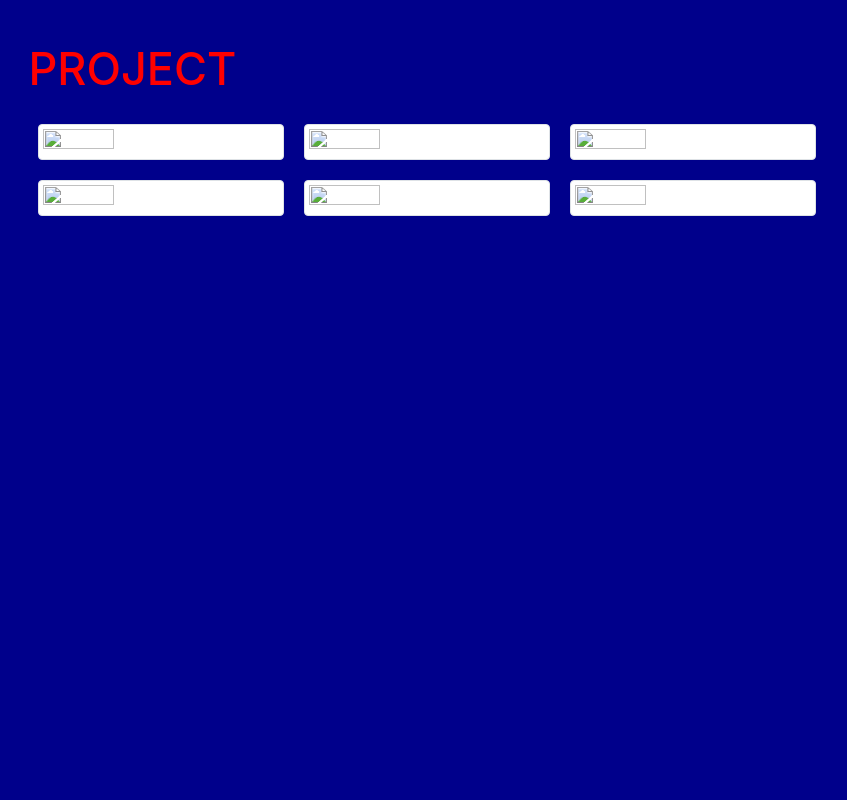
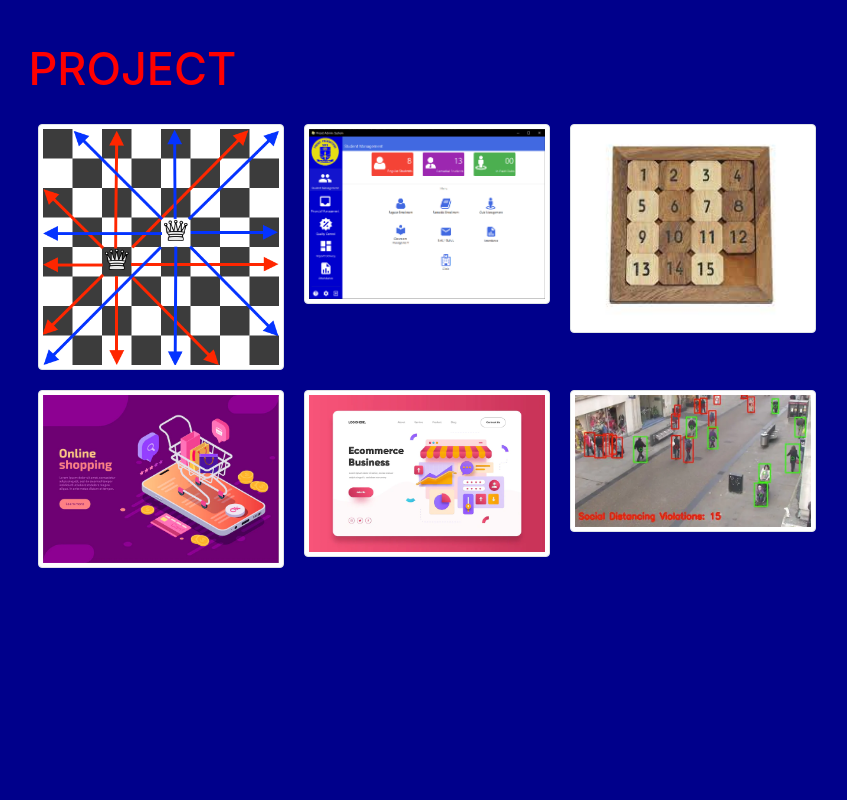
Before and after one commit to priyanshu12112001/OIBSIP_Level-1-Task-2-, a plain HTML site: page index.html in a window 1280 px wide. Shown: the part 1660-2460 px from the top of the page, without its empty margins (330-1177 px from the left). Drawn offline with nearby package versions, Linux system fonts and the light colour scheme.

Commit message:
Update index.html

```diff
--- a/index.html
+++ b/index.html
@@ -11,7 +11,7 @@
   <script src="https://cdn.jsdelivr.net/npm/bootstrap@4.6.1/dist/js/bootstrap.bundle.min.js"></script>
 
   <link rel="stylesheet" href="https://cdnjs.cloudflare.com/ajax/libs/font-awesome/6.0.0-beta3/css/all.min.css" />
-  <link rel="stylesheet" href="./css/style.css" />
+  <link rel="stylesheet" href="style.css" />
 </head>
 <body id="top_page">
 
@@ -49,7 +49,7 @@
 <!-- Navigation Bar Desktop -->
 <div class="menubar-desktop">
   <div class="profile_image">
-    <img src="./images/men1.jpg">
+    <img src="men1.jpg">
   </div>
   <div class="container">
     <ul class="list-group">
@@ -113,13 +113,13 @@
       <h4>Project</h4>
 
       <div class="d-flex flex-wrap">
-        <img src="./images/16.jpg" class="img-thumbnail" />
-        <img src="./images/15.jpg" class="img-thumbnail" />
-        <img src="./images/13.jpg" class="img-thumbnail" />
+        <img src="16.jpg" class="img-thumbnail" />
+        <img src="15.jpg" class="img-thumbnail" />
+        <img src="13.jpg" class="img-thumbnail" />
 
-        <img src="./images/shop.jpg" class="img-thumbnail" />
-        <img src="./images/11.jpg" class="img-thumbnail" />
-        <img src="./images/12.jpg" class="img-thumbnail" />
+        <img src="shop.jpg" class="img-thumbnail" />
+        <img src="11.jpg" class="img-thumbnail" />
+        <img src="12.jpg" class="img-thumbnail" />
       </div>
 
     </section>
```
